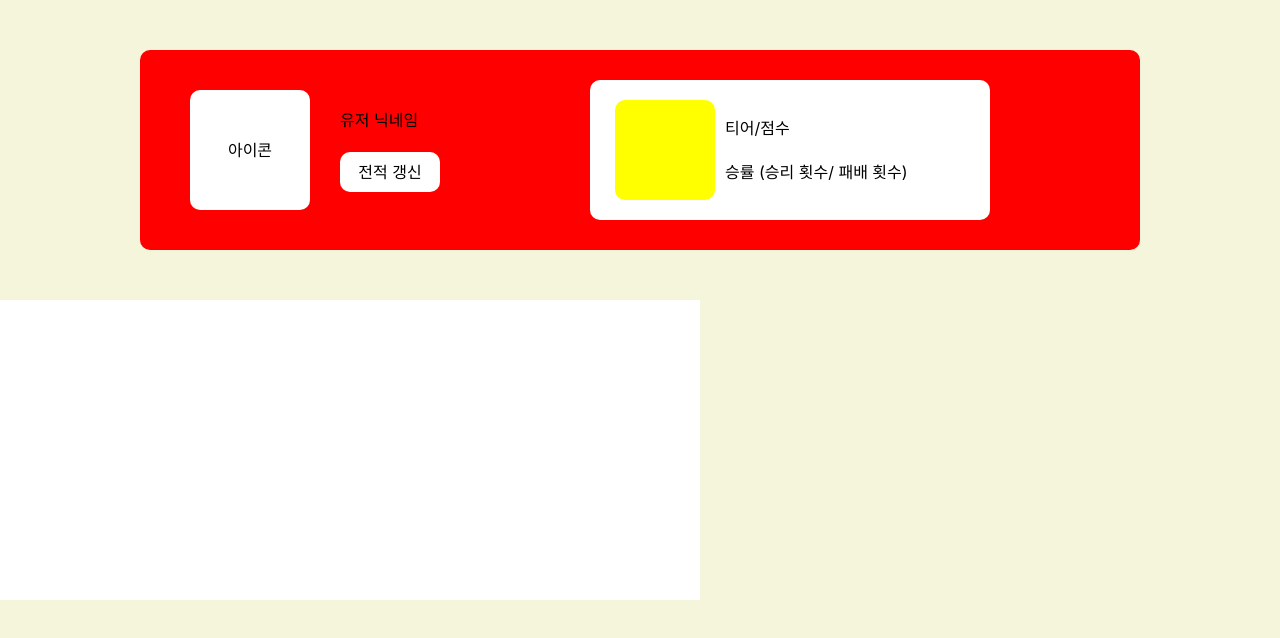
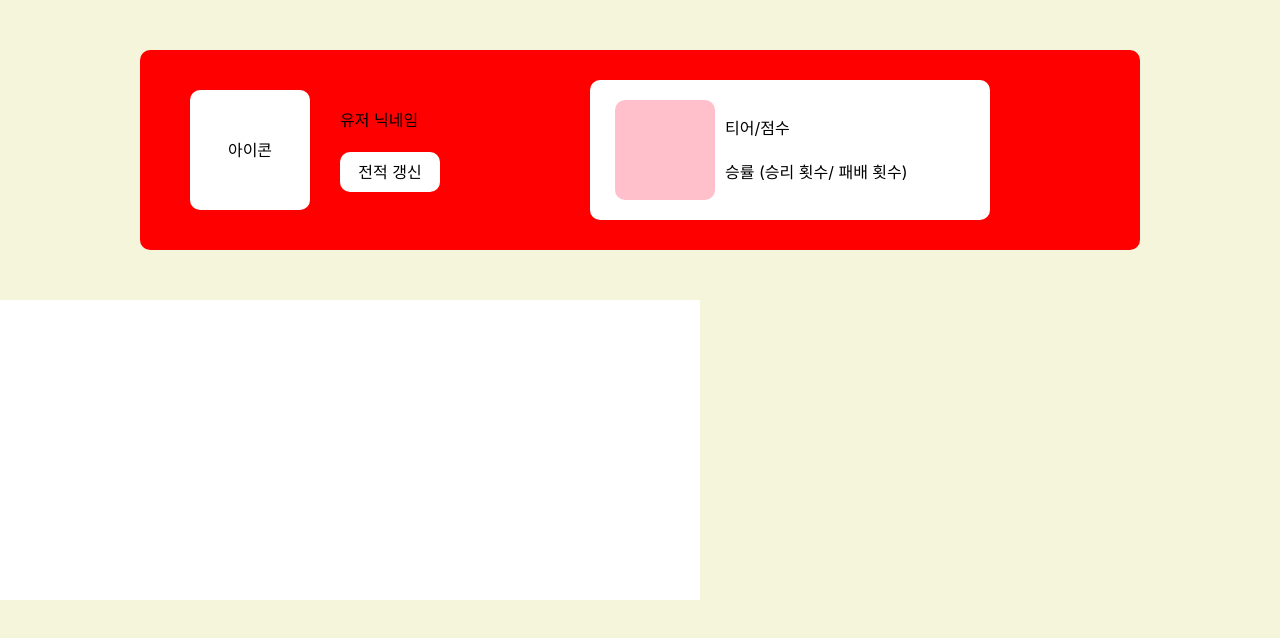
Before and after one commit to hang-hae-gg/FE-hang-hae-gg, a React (Create React App) app in the folder client/: page /ScoreSearch in a window 1280 px wide. Shown: the top 638 px of the page. Built offline with nearby package versions, Linux system fonts and the light colour scheme.

Commit message:
fix: 색상 수정

```diff
--- a/client/src/pages/ScoreSearch.jsx
+++ b/client/src/pages/ScoreSearch.jsx
@@ -94,7 +94,7 @@ const TierInfo = styled.div`
 const TierIcon = styled.div`
   width: 100px;
   height: 100px;
-  background: yellow;
+  background: pink;
   border-radius: 10px;
   margin-left: 25px;
 `;
```
